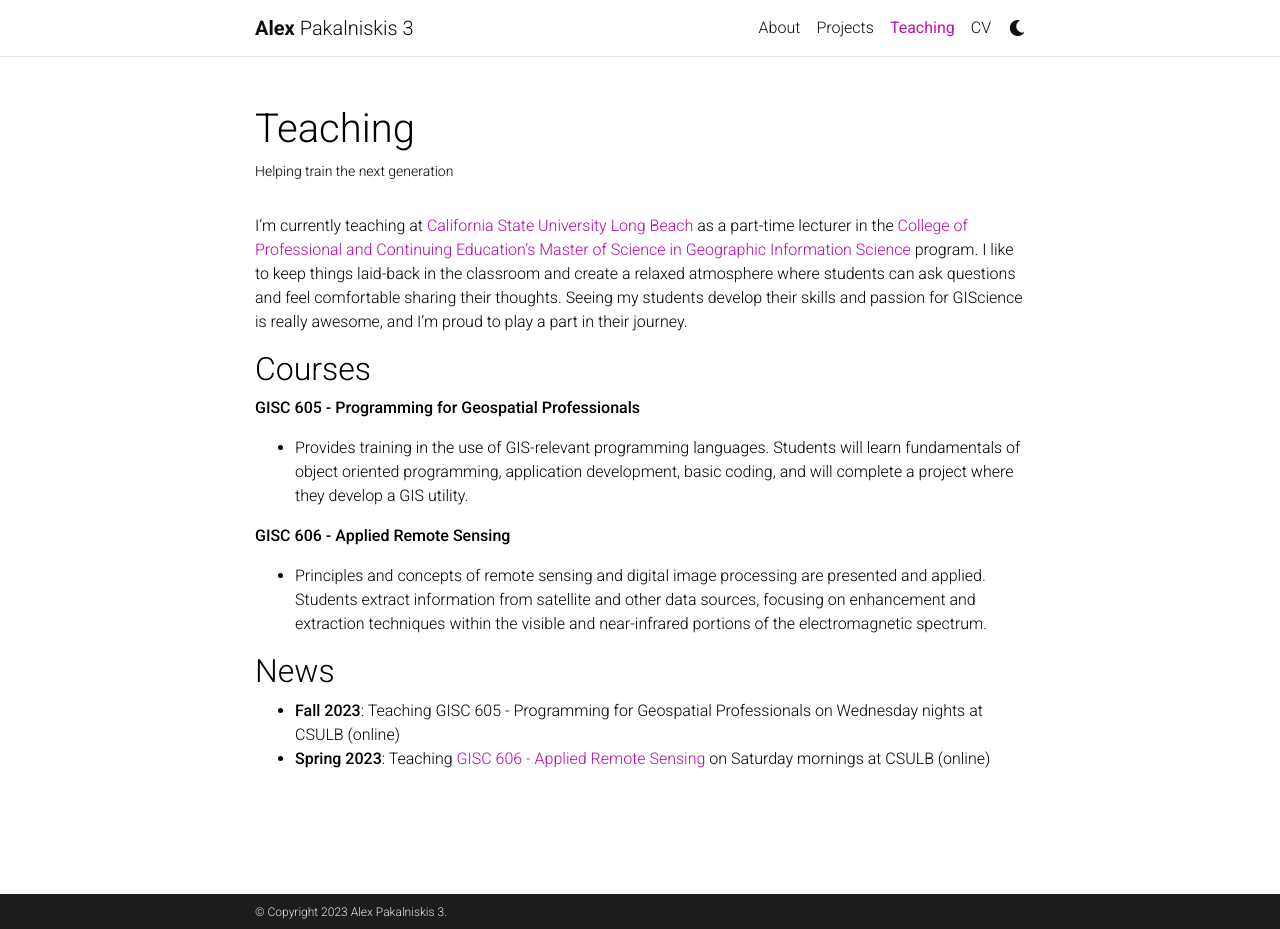
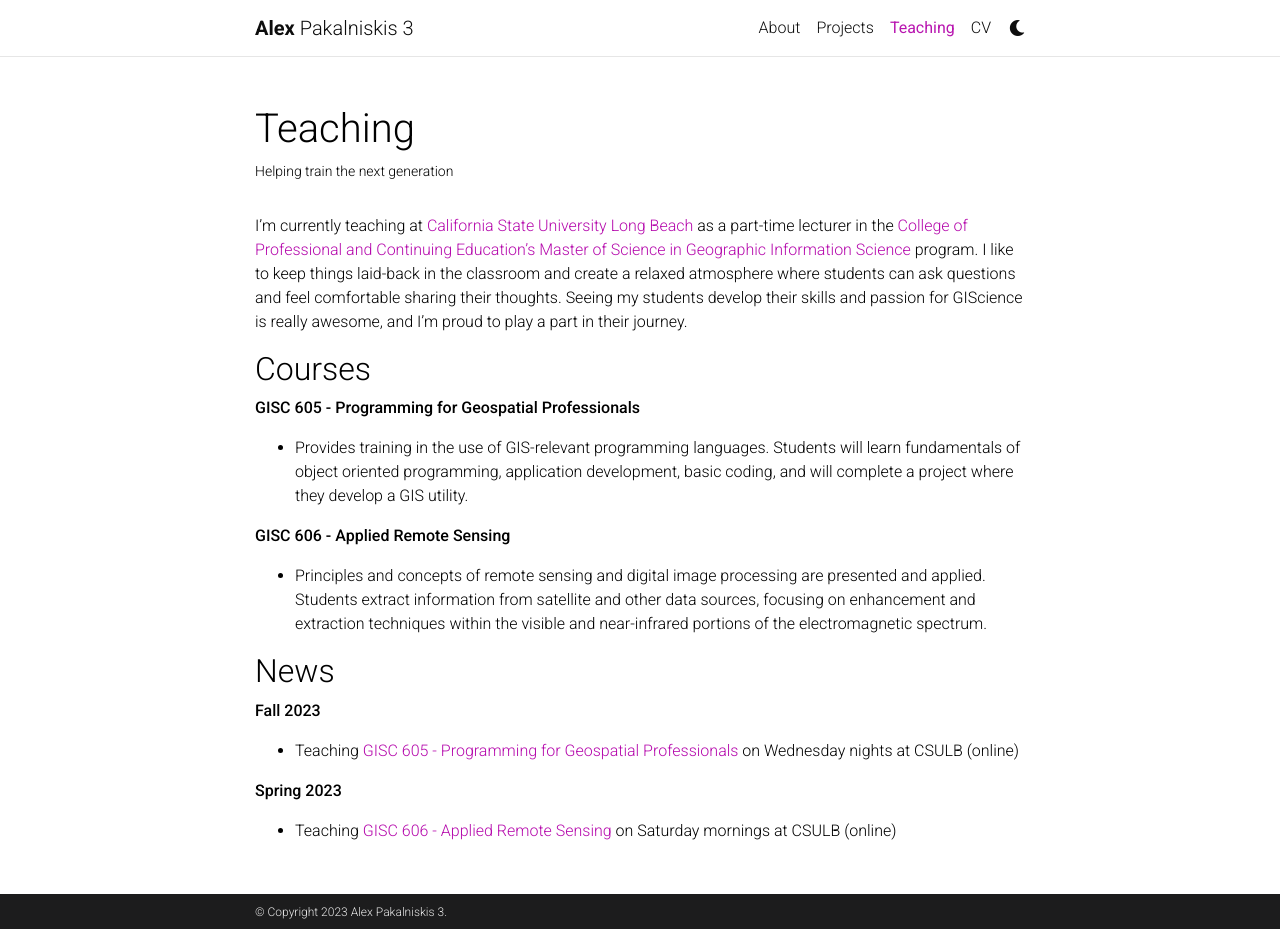
Before and after one commit to alex-pakalniskis/alex-pakalniskis.github.io, a Jekyll site: the page built from _pages/teaching.md, in a window 1280 px wide and 929 px high. Built offline with Jekyll 4.4.1, drawn with Linux system fonts in a browser that asks for light colours; comment, search, counter and statistics services are not loaded; a style sheet for code colours, icons or effects is not loaded; part of the change alters nothing that is shown.

```diff
--- a/_pages/teaching.md
+++ b/_pages/teaching.md
@@ -17,5 +17,8 @@ I’m currently teaching at [California State University Long Beach](https://www
 * Principles and concepts of remote sensing and digital image processing are presented and applied. Students extract information from satellite and other data sources, focusing on enhancement and extraction techniques within the visible and near-infrared portions of the electromagnetic spectrum.
 
 ## News
-* **Fall 2023**: Teaching GISC 605 - Programming for Geospatial Professionals on Wednesday nights at CSULB (online)
-* **Spring 2023**: Teaching [GISC 606 - Applied Remote Sensing](https://alex-pakalniskis.github.io/gisc606-spring2023/) on Saturday mornings at CSULB (online)
+**Fall 2023**
+* Teaching [GISC 605 - Programming for Geospatial Professionals](https://alex-pakalniskis.github.io/gisc605/) on Wednesday nights at CSULB (online)
+
+**Spring 2023**
+* Teaching [GISC 606 - Applied Remote Sensing](https://alex-pakalniskis.github.io/gisc606-spring2023/) on Saturday mornings at CSULB (online)
```
